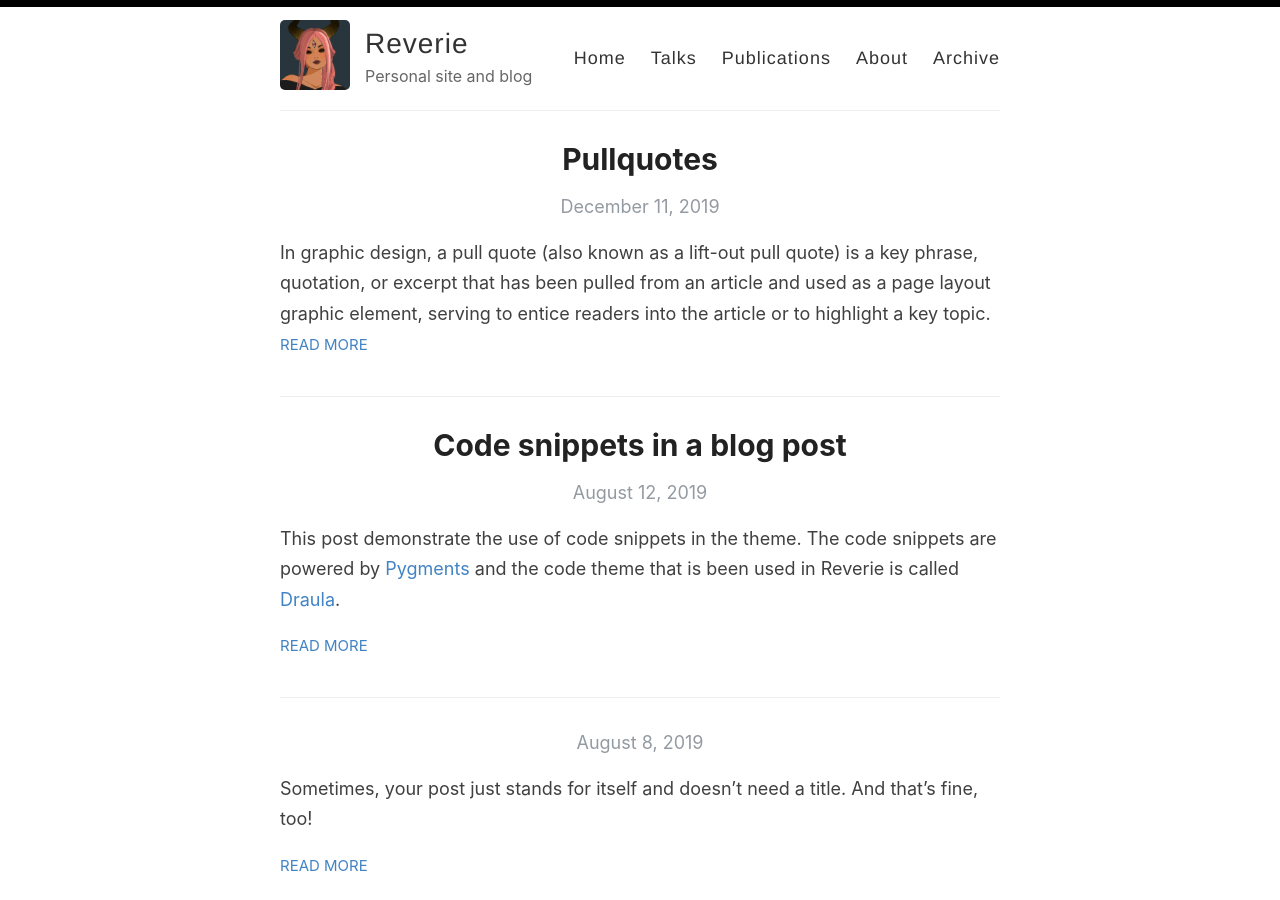
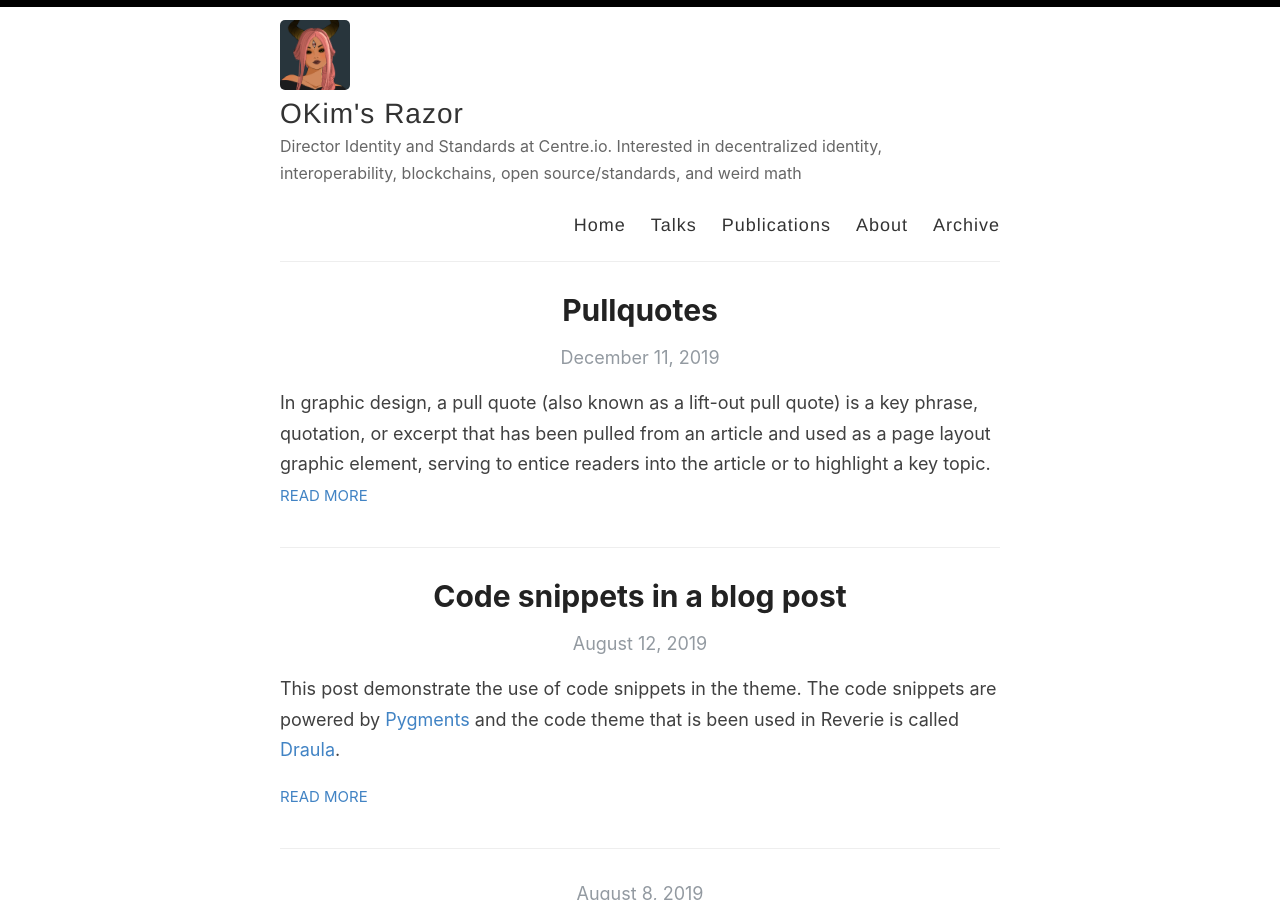
Before and after one commit to kimdhamilton/kimdhamilton.github.io, a Jekyll site: the page built from index.html, in a window 1280 px wide and 900 px high. Built offline with Jekyll 4.4.1, drawn with Linux system fonts in a browser that asks for light colours; the list of posts is cut into pages by our own code.

Commit message:
Update _config.yml

```diff
--- a/_config.yml
+++ b/_config.yml
@@ -3,13 +3,13 @@
 #
 
 # Name of your site (displayed in the header)
-name: Reverie
+name: OKim's Razor
 
 # Name of the author
 author: Kim Hamilton Duffy
 
 # Short bio or description (displayed in the header)
-description: Personal site and blog
+description: Director Identity and Standards at Centre.io. Interested in decentralized identity, interoperability, blockchains, open source/standards, and weird math
 
 # URL of your avatar or profile pic (you could use your GitHub profile pic)
 avatar: /images/volcano.png
```
